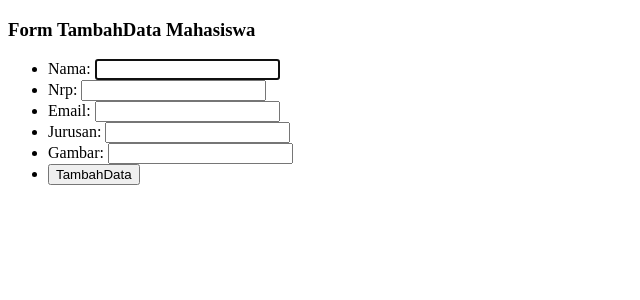
After one commit to ViqriFebriana/pw2020_193040041, a PHP site: page /tambah.php in a window 1280 px wide. The commit adds this page. Shown: the top 300 px of the page, without its empty margins (0-640 px from the left). Run offline with PHP 8.4, Linux system fonts and the light colour scheme.

Commit message:
lanjutan vidio ke 2 tugas pertemuan 10

```diff
--- a/kuliah/pertemuan10/functions.php
+++ b/kuliah/pertemuan10/functions.php
@@ -22,3 +22,22 @@ function query($query)
 
  return $rows;
 }
+
+function tambah($data)
+{
+ $conn = koneksi();
+
+ $nama = htmlspecialchars($data['nama']);
+ $nrp =  htmlspecialchars($data['nrp']);
+ $email = htmlspecialchars($data['email']);
+ $jurusan = htmlspecialchars($data['jurusan']);
+ $gambar = htmlspecialchars($data['gambar']);
+
+ $query = "INSERT INTO
+            mahasiswa
+            VALUES
+            (NULL,'$nama','$nrp','$email','$jurusan','$gambar')";
+ mysqli_query($conn, $query);
+ echo mysqli_error($conn);
+ return mysqli_affected_rows($conn);
+}
--- a/kuliah/pertemuan10/latihan3.php
+++ b/kuliah/pertemuan10/latihan3.php
@@ -14,8 +14,11 @@ $mahasiswa = query("SELECT * FROM mahasiswa");
 <body>
  <h3>daftar mahasiswa</h3>
 
+ <a href="tambah.php">tambah data mahasiswa</a>
+ <BR></BR>
+
+
  <table border="1" cellpadding="10" cellspacing="0">
-
   <tr>
    <th>#</th>
    <th>Gambar</th>
--- /dev/null
+++ b/kuliah/pertemuan10/tambah.php
@@ -0,0 +1,65 @@
+<?php
+require 'functions.php';
+
+//Cek apakah tombol tambah sudah ditekan
+if (isset($_POST['tambah'])) {
+ if (tambah($_POST) > 0) {
+  echo "<script>
+    alert('data berhasil ditambahkan');
+    document.location.href = 'latihan3.php';
+    </script>";
+ } else {
+  echo "data gagal ditambahkan!";
+ }
+}
+?>
+
+
+
+<!DOCTYPE html>
+<html lang="en">
+
+<head>
+ <meta charset="UTF-8">
+ <meta name="viewport" content="width=device-width, initial-scale=1.0">
+ <title>Tambah Data Mahasiswa</title>
+</head>
+
+<body>
+ <h3>Form TambahData Mahasiswa</h3>
+ <form action="" method="POST">
+  <ul>
+   <li><label>
+     Nama:
+     <input type="text" name="nama" autofocus required>
+    </label>
+   </li>
+   <li><label>
+     Nrp:
+     <input type="text" name="nrp" required>
+    </label>
+   </li>
+   <li><label>
+     Email:
+     <input type="text" name="Email" required>
+    </label>
+   </li>
+   <li><label>
+     Jurusan:
+     <input type="text" name="jurusan" required>
+    </label>
+   </li>
+   <li><label>
+     Gambar:
+     <input type="text" name="gambar" required>
+    </label>
+   </li>
+   <li><button type="submit" name="tambah">TambahData</button>
+   </li>
+
+  </ul>
+
+ </form>
+</body>
+
+</html>
```
